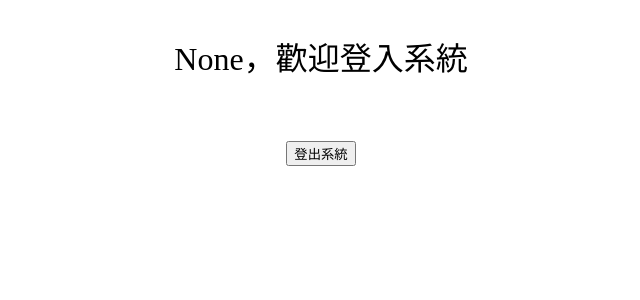
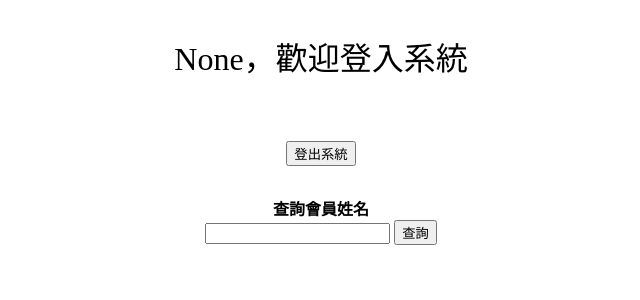
Before and after one commit to WangChing0723/member_system, a Flask app: page /member/ in a window 1280 px wide. Shown: the part 131-431 px from the top of the page, without its empty margins (319-959 px from the left). Run offline with Flask 2, Linux system fonts and the light colour scheme; a user stored in the database is signed in.

Commit message:
add search member function

```diff
--- a/app.py
+++ b/app.py
@@ -3,9 +3,11 @@
 from flask import redirect
 from flask import session
 from flask import render_template
+from flask import jsonify
 import mysql.connector
 
 app = Flask(__name__)
+app.config["JSON_AS_ASCII"] = False
 
 app.secret_key = b'\xe0\xab/0\xd04\xa7l\xf95\xd0\xdc="\x14\xa7'
 
@@ -27,7 +29,7 @@
     account = request.form["account"]
     password = request.form["password"]
 
-    query_get_userinfo = f"SELECT * FROM website.user WHERE username = (%s);"
+    query_get_userinfo = "SELECT * FROM website.user WHERE username = (%s);"
     mycursor.execute(query_get_userinfo, (account,))
     user_info = mycursor.fetchall()
 
@@ -71,4 +73,21 @@
     message = request.args.get("message", None)
     return render_template("error.html", message=message)
 
+@app.route("/api/users")
+def api_users():
+    username = request.args.get("username", None)
+    query_get_userinfo = "SELECT * FROM website.user WHERE username = (%s);"
+    mycursor.execute(query_get_userinfo, (username,))
+    user_info = mycursor.fetchall()
+
+    if user_info != []:
+        return jsonify({"data": {
+                                    "id": user_info[0][0],
+                                    "name": user_info[0][1],
+                                    "username": user_info[0][2]
+                                }
+                        })
+    else:
+        return jsonify({"data": None})
+
 app.run(port=3000)
--- a/templates/member.html
+++ b/templates/member.html
@@ -28,6 +28,16 @@
         form{
             text-align: center;
         }
+
+        #searchForm{
+            margin: 30px;
+            text-align: center;
+            font-weight: bold;
+        }
+
+        #displayInfo{
+            text-align: center;
+        }
     </style>
 </head>
 <body>
@@ -36,5 +46,39 @@
     <form action="http://127.0.0.1:3000/signout">
         <button>登出系統</button>
     </form>
+
+    <div id="searchForm">
+        查詢會員姓名
+        <form>
+        <span><input type="text" name="username"></span>
+        <button>查詢</button>
+        </form>
+    </div>
+
+    <div id="displayInfo"></div>
+
+    <script>
+        const form = document.querySelector('#searchForm');
+        form.addEventListener('submit', function(e){
+            e.preventDefault();
+            const searchTerm = form.firstElementChild.username.value;
+            fetch(`http://127.0.0.1:3000/api/users?username=${searchTerm}`)
+            .then(res => {
+                return res.json();
+            })
+            .then(data =>{
+                if(data['data']!==null){
+                    name = data['data']['name'];
+                    username = data['data']['username'];
+                    let objTo = document.querySelectorAll("#displayInfo");
+                    objTo[0].innerText = `${name} (${username})`;
+                }
+                else{
+                    let objTo = document.querySelectorAll("#displayInfo");
+                    objTo[0].innerText = "查無資料";
+                }
+            })
+        })
+    </script>
 </body>
 </html>
```
